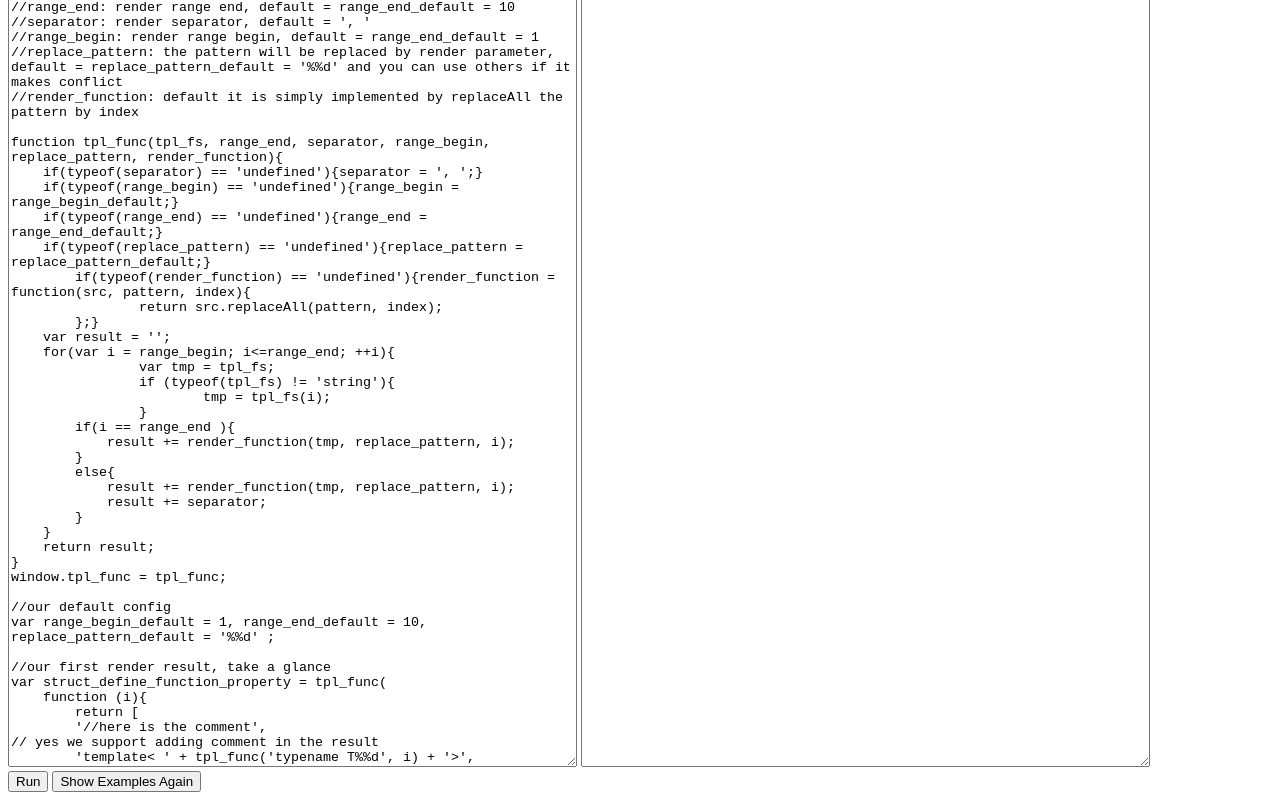
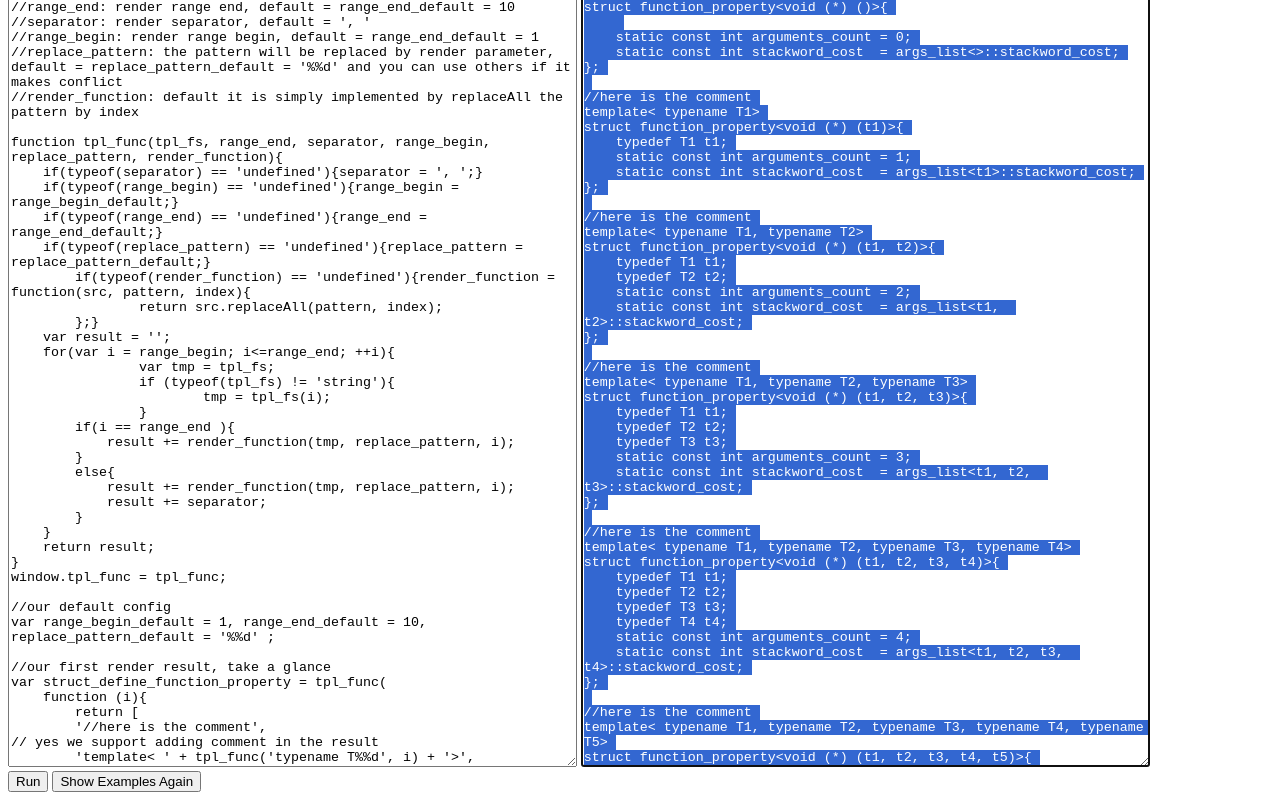
Before and after one commit to zy498420/tiny_tpl, a plain HTML site: page index.html in a window 1280 px wide. Both pictures are taken after a click on the button "Run". Shown: the part 41-841 px from the top of the page. Drawn offline with Linux system fonts and the light colour scheme.

Commit message:
Update index.html
mod remover

```diff
--- a/index.html
+++ b/index.html
@@ -126,7 +126,7 @@ function check_ontent(){
 
 function show_example(){
 	if(example_codes){
-		document.getElementById('your_codes').value = example_codes;
+	    document.getElementById('your_codes').value = example_codes;
 	}
 }
 
@@ -136,7 +136,7 @@ function get_result(){
 		//eval(document.getElementById('your_codes').value);
 		var p = document.getElementById('last_runcodes');
 		if(p){
-			document.removeChild(p);
+		     document.getElementById('mybody').removeChild(p);
 		}
 		var newScript = document.createElement('script');
 		newScript.type = 'text/javascript';
@@ -148,7 +148,7 @@ function get_result(){
 		document.getElementById('your_result').value = result;
 		document.getElementById('your_result').select();
 		try{
-			document.execCommand('copy');
+		   document.execCommand('copy');
 		}
 		catch(e){
 		}
```
